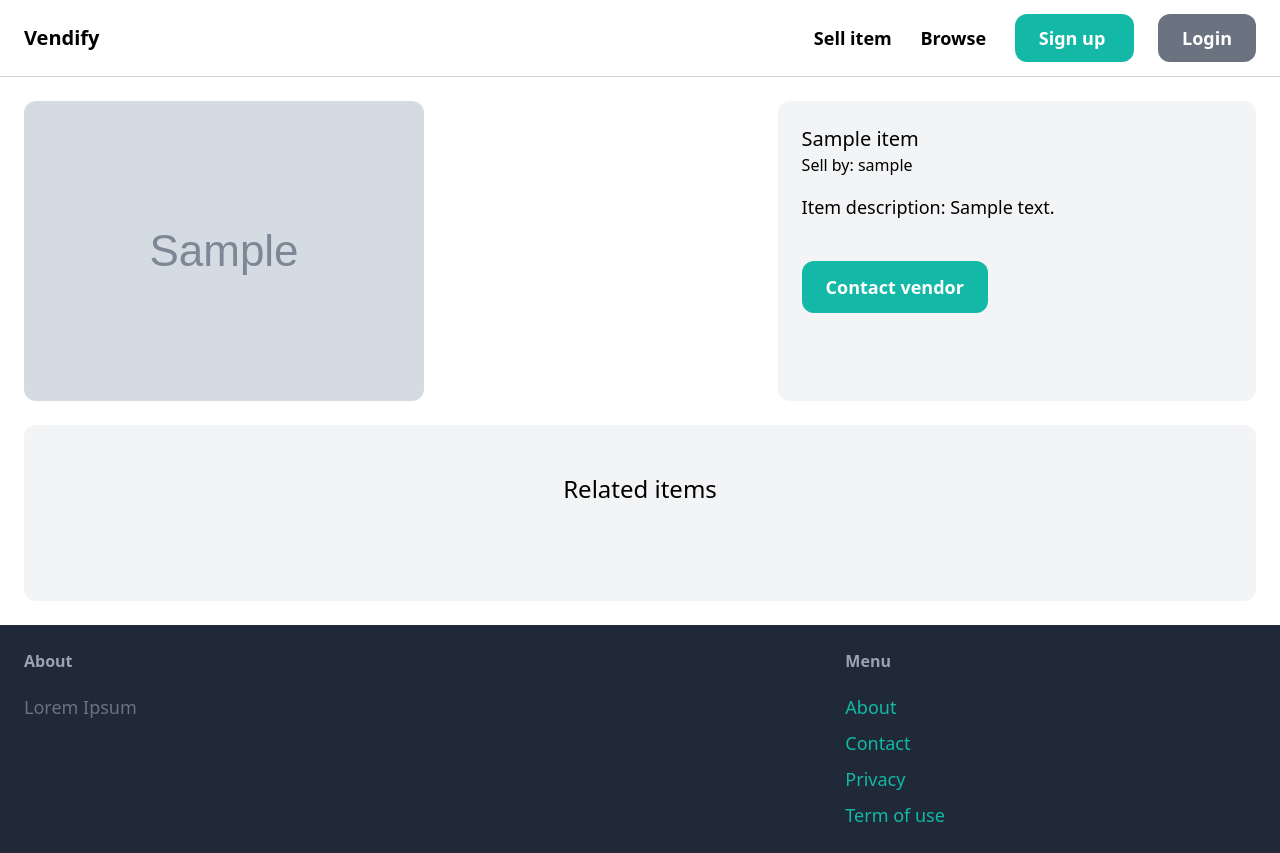
After one commit to Dreeeems/DjangoEcommerce, a Django app: page /items/1/ in a window 1280 px wide. The commit adds this page. Run offline with Django 4.2, Linux system fonts and the light colour scheme; tables that the repository leaves empty hold one stand-in row (values such as "Sample post"); grey boxes marked "Sample" are stand-in pictures; some libraries are stand-ins or nearby versions.

Commit message:
improuve ui a little bit

```diff
--- a/ecommerce/ecommerce/urls.py
+++ b/ecommerce/ecommerce/urls.py
@@ -1,6 +1,6 @@
 
 from django.contrib import admin
-from django.urls import path
+from django.urls import path,include
 from django.conf import settings
 from django.conf.urls.static import static
 
@@ -10,5 +10,6 @@ from core.views import index,contact
 urlpatterns = [
     path('',index,name='index'),
      path('contact/',contact,name='contact'),
+     path('items/',include('item.urls')),
     path('admin/', admin.site.urls),
 ]+ static(settings.MEDIA_URL,document_root=settings.MEDIA_ROOT)
--- /dev/null
+++ b/ecommerce/item/templates/item/detail.html
@@ -0,0 +1,57 @@
+{%extends 'core/base.html'%} {%block title%} {{item.name}} {%endblock%}
+
+<!---->
+{%block content%}
+<div class="grid grid-cols-5 gap-6">
+  <div class="col-span-3">
+    <img src="{{item.image.url}}" class="rounded-xl" />
+  </div>
+
+  <div class="col-span-2 p-6 bg-gray-100 rounded-xl">
+    <div>
+      <h2 class="text-xl">{{item.name}}</h2>
+    </div>
+    <div>
+      <span class="text-md semibold">Sell by: {{item.create_by}}</span>
+    </div>
+    <div class="py-4">
+      <p class="text-lg semibold">Item description: {{item.description}}</p>
+    </div>
+
+    <a
+      href="#"
+      class="inline-block mt-6 px-6 py-3 text-lg font-semibold bg-teal-500 text-white hover:bg-teal-700 rounded-xl"
+    >
+      Contact vendor
+    </a>
+  </div>
+</div>
+
+<div class="mt-6 px-6 py-12 bg-gray-100 rounded-xl">
+  <h2 class="mb-12 text-2xl text-center">Related items</h2>
+
+  <div class="grid grid-cols-3 gap-3">
+    {%for item in related_items%}
+    <div class="rounded overflow-hidden shadow-lg">
+      <a href="{%url 'item:detail' item.id%}">
+        <img
+          class="w-full h-72 object-cover"
+          src="{{item.image.url}}"
+          alt="{{item.name}}"
+        />
+        <div class="px-6 py-4">
+          <div class="font-bold text-xl mb-2">{{item.name}}</div>
+          <p class="text-gray-700 text-base">{{item.description}}</p>
+        </div>
+        <div class="px-6 pt-4 pb-2">
+          <span
+            class="inline-block bg-gray-200 rounded-full px-3 py-1 text-sm font-semibold text-gray-700 mr-2 mb-2"
+            >{{item.category}}</span
+          >
+        </div>
+      </a>
+    </div>
+    {% endfor %}
+  </div>
+</div>
+{%endblock%}
--- /dev/null
+++ b/ecommerce/item/urls.py
@@ -0,0 +1,8 @@
+from django.urls import path
+from . import views
+
+app_name = 'item'
+
+urlpatterns = [
+    path('<int:pk>/',views.detail,name='detail')
+]
--- a/ecommerce/item/views.py
+++ b/ecommerce/item/views.py
@@ -1,3 +1,11 @@
-from django.shortcuts import render
+from django.shortcuts import render,get_object_or_404
 
-# Create your views here.
+from .models import Item
+
+def detail(request,pk):
+    item = get_object_or_404(Item, pk=pk)
+    related_items = Item.objects.filter(category=item.category,is_sold=False).exclude(pk=pk)[0:3]
+    return render(request, 'item/detail.html',{
+        'item':item,
+        'related_items':related_items
+    })
```
Also changed, not shown: ecommerce/core/templates/core/index.html (+18 -9 lines).
